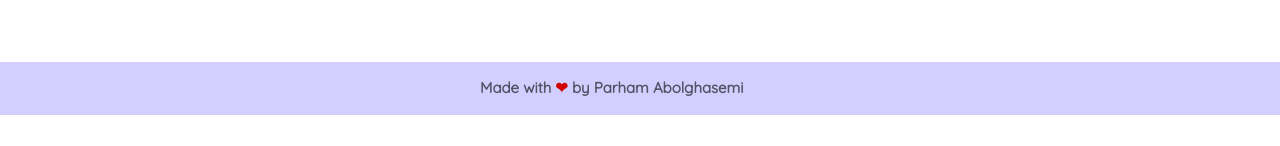
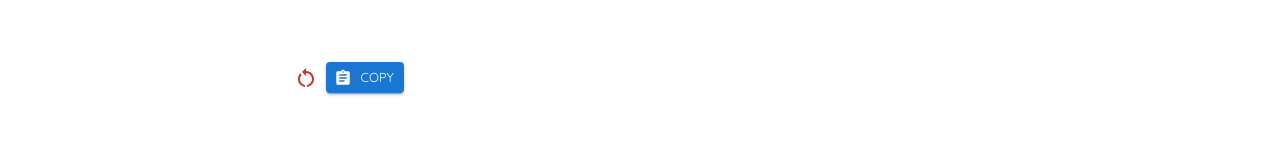
Before and after one commit to parham-ab/React-magic-css, a React (Create React App) app: page /image-filter in a window 1280 px wide. Shown: the part 806-952 px from the top of the page. Before the commit the page ends 921 px from the top, so only its background shows below. Built offline with nearby package versions, Linux system fonts and the light colour scheme.

Commit message:
reset button, copy button

```diff
--- a/src/components/ImageFilter.js
+++ b/src/components/ImageFilter.js
@@ -2,6 +2,7 @@ import { useEffect, useState } from "react";
 // mui components
 import {
   Box,
+  Button,
   Container,
   Grid,
   IconButton,
@@ -10,8 +11,16 @@ import {
 } from "@mui/material";
 // icons
 import PhotoCamera from "@mui/icons-material/PhotoCamera";
+import AssignmentIcon from "@mui/icons-material/Assignment";
+import RestartAltIcon from "@mui/icons-material/RestartAlt";
 // custom hooks
 import DynamicTitle from "../hooks/DynamicTitle";
+// copy to clipboard button
+import copy from "copy-to-clipboard";
+// react toastify
+import { ToastContainer } from "react-toastify";
+import "react-toastify/dist/ReactToastify.css";
+import { notify } from "./functions/toast";
 
 const ImageFilter = () => {
   const [greyscaleVal, setGreyscaleVal] = useState(0);
@@ -30,7 +39,6 @@ const ImageFilter = () => {
     setFinalSource(
       `filter: grayscale(${greyscaleVal}%) blur(${blurVal}px) sepia(${sepiaVal}) saturate(${saturateVal}) opacity(${opacityVal}) brightness(${brightnessVal}%) contrast(${contrastVal}%) hue-rotate(${hueVal}deg) invert(${invertVal}%)`
     );
-    console.log(finalSource);
   }, [
     greyscaleVal,
     blurVal,
@@ -46,6 +54,24 @@ const ImageFilter = () => {
   function onImageChange(e) {
     setImg(URL.createObjectURL(e.target.files[0]));
   }
+  //   reset input values (sliders)
+  const resetBtn = () => {
+    setGreyscaleVal(0);
+    setBlurVal(0);
+    setSepiaVal(0);
+    setSaturateVal(1);
+    setOpacityVal(1);
+    setBrightnessVal(100);
+    setContrastVal(100);
+    setHueVal(0);
+    setInvertVal(0);
+  };
+  // copy to clipboard function
+  const copyToClipboard = () => {
+    copy(finalSource);
+    notify("success", "Copied to clipboard ✔");
+  };
+
   // dynamic title
   DynamicTitle("Magic CSS - Image filter");
 
@@ -190,6 +216,20 @@ const ImageFilter = () => {
             value={invertVal}
             onChange={(e) => setInvertVal(e.target.value)}
           />
+
+          <IconButton color="error" component="button" onClick={resetBtn}>
+            <RestartAltIcon />
+          </IconButton>
+
+          <Button
+            onClick={copyToClipboard}
+            sx={{ marginY: "50px" }}
+            variant="contained"
+            startIcon={<AssignmentIcon />}
+            size="small"
+          >
+            Copy
+          </Button>
         </Grid>
         <Grid item mt={20}>
           <Box component="div">
@@ -217,6 +257,7 @@ const ImageFilter = () => {
           </IconButton>
         </Grid>
       </Grid>
+      <ToastContainer />
     </Container>
   );
 };
```
